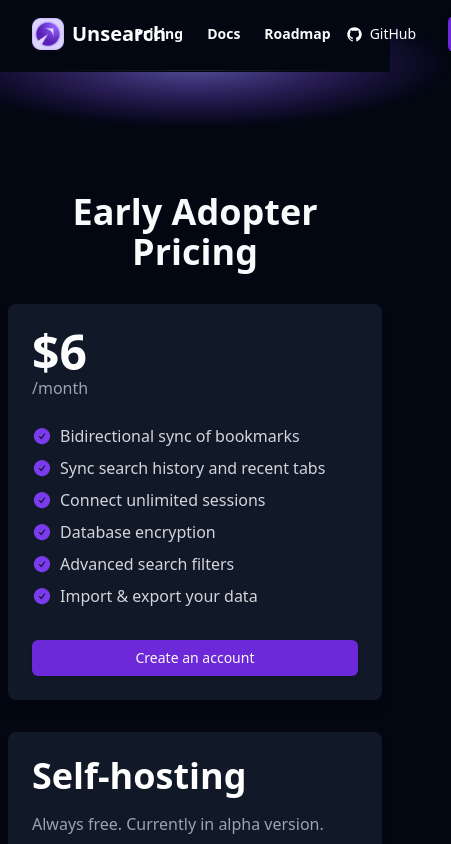
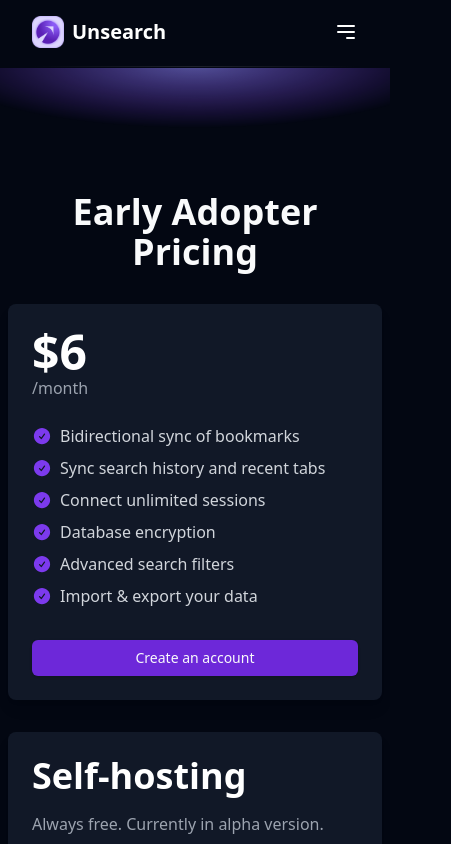
Before and after one commit to unsearchapp/unsearch, a React (Vite) app in the folder landing/: page /pricing in a window 390 px wide. Shown: the top 844 px of the page, 451 px wide, since content can reach past the window. Built offline with nearby package versions, Linux system fonts and the light colour scheme; no server answers.

Commit message:
Fix landing layout on mobile

```diff
--- a/landing/src/components/Navbar.tsx
+++ b/landing/src/components/Navbar.tsx
@@ -1,8 +1,11 @@
+import { useState } from "react";
 import { buttonVariants } from "ui";
 import { GitHubLogoIcon } from "@radix-ui/react-icons";
 import logo from "@packages/assets/images/unsearch.png";
 
 export const Navbar = () => {
+	const [menuOpen, setMenuOpen] = useState(false);
+
 	return (
 		<div>
 			<svg
@@ -32,7 +35,32 @@ export const Navbar = () => {
 							<img src={logo} className="h-8 w-8" alt="React logo" />
 							<span className="my-auto text-xl font-bold text-white">Unsearch</span>
 						</a>
-						<div className="flex gap-x-6">
+
+						{/* Mobile menu button */}
+						<button className="block text-white md:hidden" onClick={() => setMenuOpen(!menuOpen)}>
+							{menuOpen ? (
+								<svg className="h-6 w-6" fill="none" viewBox="0 0 24 24" stroke="currentColor">
+									<path
+										strokeLinecap="round"
+										strokeLinejoin="round"
+										strokeWidth="2"
+										d="M6 18L18 6M6 6l12 12"
+									/>
+								</svg>
+							) : (
+								<svg className="h-6 w-6" fill="none" viewBox="0 0 24 24" stroke="currentColor">
+									<path
+										strokeLinecap="round"
+										strokeLinejoin="round"
+										strokeWidth="2"
+										d="M4 6h16M4 12h16m-7 6h7"
+									/>
+								</svg>
+							)}
+						</button>
+
+						{/* Full navigation for larger screens */}
+						<div className="hidden gap-x-6 md:flex">
 							<a href="/pricing" className="text-sm font-bold">
 								Pricing
 							</a>
@@ -43,7 +71,8 @@ export const Navbar = () => {
 								Roadmap
 							</a>
 						</div>
-						<div className="flex gap-x-4">
+
+						<div className="hidden gap-x-4 md:flex">
 							<a
 								href={import.meta.env.VITE_GITHUB_URL}
 								target="_blank"
@@ -65,6 +94,41 @@ export const Navbar = () => {
 							</a>
 						</div>
 					</div>
+
+					{/* Mobile Menu */}
+					{menuOpen && (
+						<div className="mt-4 flex flex-col space-y-4 md:hidden">
+							<a href="/pricing" className="text-sm font-bold">
+								Pricing
+							</a>
+							<a href="https://docs.unsearch.app" target="_blank" className="text-sm font-bold">
+								Docs
+							</a>
+							<a href="/roadmap" className="text-sm font-bold">
+								Roadmap
+							</a>
+							<a
+								href={import.meta.env.VITE_GITHUB_URL}
+								target="_blank"
+								className={`${buttonVariants({
+									variant: "link"
+								})} flex w-full gap-x-2 text-white hover:text-inherit`}
+							>
+								<GitHubLogoIcon />
+								GitHub
+							</a>
+							<a
+								href={"https://dashboard.unsearch.app/login"}
+								target="_blank"
+								className={`${buttonVariants({
+									variant: "default"
+								})} flex w-full gap-x-2 hover:text-inherit`}
+							>
+								Login
+							</a>
+						</div>
+					)}
+
 					<div className="flex h-1 w-full items-center justify-center">
 						<div className="h-px w-1/2 bg-gradient-to-r from-transparent to-white/10"></div>
 						<div className="h-px w-1/2 bg-gradient-to-l from-transparent to-white/10"></div>
--- a/landing/src/components/faqs.tsx
+++ b/landing/src/components/faqs.tsx
@@ -2,7 +2,7 @@ import { Accordion, AccordionContent, AccordionItem, AccordionTrigger } from "ui
 
 export const FAQs = () => {
 	return (
-		<div className="py-16">
+		<div className="mx-4 py-16">
 			<h2 className="mb-6 text-4xl font-bold">FAQs</h2>
 
 			<Accordion type="single" collapsible>
--- a/landing/src/pages/Pricing.tsx
+++ b/landing/src/pages/Pricing.tsx
@@ -15,7 +15,7 @@ const features: string[] = [
 
 export const Pricing = () => {
 	return (
-		<div className="min-h-screen overflow-x-auto">
+		<div className="relative min-h-screen overflow-hidden">
 			<Navbar />
 
 			<main className="mx-auto mt-48 max-w-4xl">
--- a/landing/src/pages/Roadmap.tsx
+++ b/landing/src/pages/Roadmap.tsx
@@ -105,7 +105,7 @@ const roadmapItems = [
 
 export const Roadmap = () => {
 	return (
-		<div className="min-h-screen overflow-x-auto">
+		<div className="relative min-h-screen overflow-hidden">
 			<Navbar />
 
 			<h1 className="my-48 mb-8 text-center text-3xl font-bold">Roadmap</h1>
```
